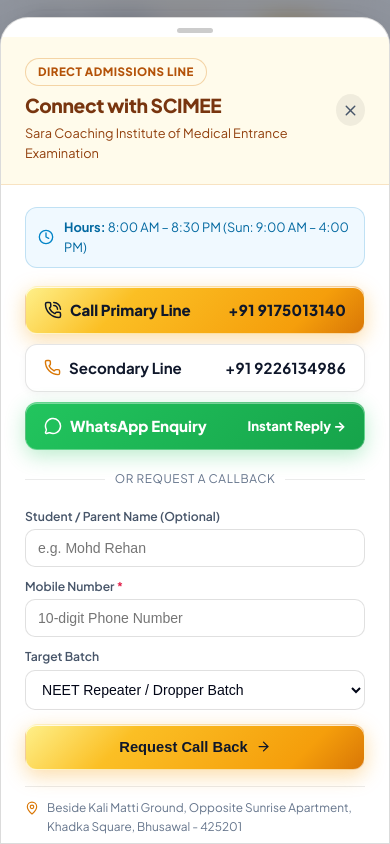
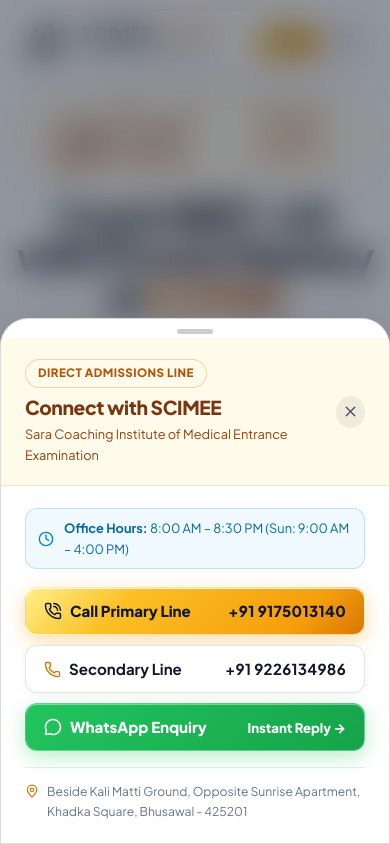
Before and after one commit to SayyedAquib/scimee, a React (Vite) app: page / in a window 390 px wide. Both pictures are taken after a click on the button "Call". Shown: the top 844 px of the page. Built offline with nearby package versions, Linux system fonts and the light colour scheme; a web font is replaced by a local one.

Commit message:
feat: add PhoneCallModal component for contact options and operating hours

```diff
--- a/src/components/PhoneCallModal.jsx
+++ b/src/components/PhoneCallModal.jsx
@@ -1,14 +1,8 @@
-import React, { useState, useEffect } from 'react';
-import { Phone, PhoneCall, MessageCircle, Clock, MapPin, X, CheckCircle2, ArrowRight } from 'lucide-react';
+import React, { useEffect } from 'react';
+import { Phone, PhoneCall, MessageCircle, Clock, MapPin, X } from 'lucide-react';
 import siteConfig from '../data/site-config.json';
 
 export default function PhoneCallModal({ isOpen, onClose }) {
-  const [callbackRequested, setCallbackRequested] = useState(false);
-  const [phoneNumber, setPhoneNumber] = useState('');
-  const [studentName, setStudentName] = useState('');
-  const [selectedCourse, setSelectedCourse] = useState('NEET Repeater');
-  const [formError, setFormError] = useState('');
-
   // Handle escape key
   useEffect(() => {
     const handleKeyDown = (e) => {
@@ -33,24 +27,6 @@
   }, [isOpen]);
 
   if (!isOpen) return null;
-
-  const handleCallbackSubmit = (e) => {
-    e.preventDefault();
-    if (!phoneNumber || phoneNumber.trim().length < 10) {
-      setFormError('Please enter a valid 10-digit mobile number.');
-      return;
-    }
-    setFormError('');
-    setCallbackRequested(true);
-  };
-
-  const resetAndClose = () => {
-    setCallbackRequested(false);
-    setPhoneNumber('');
-    setStudentName('');
-    setFormError('');
-    onClose();
-  };
 
   const whatsappUrl = `https://wa.me/${siteConfig.contact.whatsappNumber}?text=${encodeURIComponent(
     siteConfig.contact.whatsappPrefillText
@@ -88,7 +64,7 @@
           </div>
 
           <button
-            onClick={resetAndClose}
+            onClick={onClose}
             aria-label="Close dialog"
             style={{
               background: 'rgba(0, 0, 0, 0.06)',
@@ -124,12 +100,12 @@
           }}>
             <Clock size={16} color="#0284c7" style={{ flexShrink: 0 }} />
             <div style={{ fontSize: '0.8rem', color: '#0369a1' }}>
-              <strong>Hours:</strong> {siteConfig.contact.operatingHours.weekdays} (Sun: {siteConfig.contact.operatingHours.sunday})
+              <strong>Office Hours:</strong> {siteConfig.contact.operatingHours.weekdays} (Sun: {siteConfig.contact.operatingHours.sunday})
             </div>
           </div>
 
-          {/* Instant 1-Tap Calling Controls (Unified Row Dimensions) */}
-          <div style={{ display: 'flex', flexDirection: 'column', gap: '10px', marginBottom: '20px' }}>
+          {/* Instant 1-Tap Calling Controls */}
+          <div style={{ display: 'flex', flexDirection: 'column', gap: '10px', marginBottom: '16px' }}>
             <a
               href={`tel:${siteConfig.contact.primaryPhone}`}
               className="btn-primary"
@@ -205,147 +181,15 @@
             </a>
           </div>
 
-          {/* Apple Divider */}
-          <div style={{
-            display: 'flex',
-            alignItems: 'center',
-            gap: '10px',
-            margin: '18px 0',
-            color: 'var(--text-muted)',
-            fontSize: '0.74rem',
-            letterSpacing: '0.05em'
-          }}>
-            <div style={{ flex: 1, height: '1px', background: 'rgba(0,0,0,0.08)' }} />
-            <span>OR REQUEST A CALLBACK</span>
-            <div style={{ flex: 1, height: '1px', background: 'rgba(0,0,0,0.08)' }} />
-          </div>
-
-          {/* Callback Form */}
-          {callbackRequested ? (
-            <div style={{
-              background: '#ecfdf5',
-              border: '1px solid rgba(5, 150, 105, 0.3)',
-              borderRadius: '16px',
-              padding: '18px',
-              textAlign: 'center'
-            }}>
-              <CheckCircle2 size={32} color="#059669" style={{ margin: '0 auto 8px' }} />
-              <h4 style={{ color: '#065f46', fontSize: '1rem', fontWeight: '800', marginBottom: '4px' }}>
-                Callback Request Received!
-              </h4>
-              <p style={{ fontSize: '0.82rem', color: '#047857' }}>
-                Our faculty counselor will call you shortly at <strong>{phoneNumber}</strong>.
-              </p>
-              <button
-                onClick={resetAndClose}
-                className="btn-secondary"
-                style={{ marginTop: '12px', width: '100%', padding: '10px', height: '42px' }}
-              >
-                Done
-              </button>
-            </div>
-          ) : (
-            <form onSubmit={handleCallbackSubmit} style={{ display: 'flex', flexDirection: 'column', gap: '10px' }}>
-              <div>
-                <label style={{ display: 'block', fontSize: '0.76rem', color: 'var(--text-sub)', marginBottom: '3px', fontWeight: '600' }}>
-                  Student / Parent Name (Optional)
-                </label>
-                <input
-                  type="text"
-                  placeholder="e.g. Mohd Rehan"
-                  value={studentName}
-                  onChange={(e) => setStudentName(e.target.value)}
-                  style={{
-                    width: '100%',
-                    padding: '10px 12px',
-                    borderRadius: '10px',
-                    background: '#ffffff',
-                    border: '1px solid rgba(0, 0, 0, 0.12)',
-                    color: 'var(--text-heading)',
-                    fontSize: '0.88rem',
-                    outline: 'none'
-                  }}
-                />
-              </div>
-
-              <div>
-                <label style={{ display: 'block', fontSize: '0.76rem', color: 'var(--text-sub)', marginBottom: '3px', fontWeight: '600' }}>
-                  Mobile Number <span style={{ color: '#e11d48' }}>*</span>
-                </label>
-                <input
-                  type="tel"
-                  required
-                  placeholder="10-digit Phone Number"
-                  value={phoneNumber}
-                  onChange={(e) => setPhoneNumber(e.target.value)}
-                  style={{
-                    width: '100%',
-                    padding: '10px 12px',
-                    borderRadius: '10px',
-                    background: '#ffffff',
-                    border: formError ? '1px solid #e11d48' : '1px solid rgba(0, 0, 0, 0.12)',
-                    color: 'var(--text-heading)',
-                    fontSize: '0.88rem',
-                    outline: 'none'
-                  }}
-                />
-                {formError && (
-                  <p style={{ color: '#e11d48', fontSize: '0.72rem', marginTop: '3px' }}>{formError}</p>
-                )}
-              </div>
-
-              <div>
-                <label style={{ display: 'block', fontSize: '0.76rem', color: 'var(--text-sub)', marginBottom: '3px', fontWeight: '600' }}>
-                  Target Batch
-                </label>
-                <select
-                  value={selectedCourse}
-                  onChange={(e) => setSelectedCourse(e.target.value)}
-                  style={{
-                    width: '100%',
-                    padding: '10px 12px',
-                    borderRadius: '10px',
-                    background: '#ffffff',
-                    border: '1px solid rgba(0, 0, 0, 0.12)',
-                    color: 'var(--text-heading)',
-                    fontSize: '0.88rem',
-                    outline: 'none'
-                  }}
-                >
-                  <option value="NEET Repeater">NEET Repeater / Dropper Batch</option>
-                  <option value="NEET 11th/12th Integrated">NEET 11th &amp; 12th Integrated</option>
-                  <option value="Pre-Foundation 5th-10th">Pre-Foundation (Class 5th - 10th)</option>
-                  <option value="MHT-CET / JEE">MHT-CET &amp; JEE Foundation</option>
-                </select>
-              </div>
-
-              <button
-                type="submit"
-                className="btn-primary"
-                style={{
-                  width: '100%',
-                  marginTop: '4px',
-                  padding: '11px',
-                  fontSize: '0.92rem',
-                  height: '46px',
-                  borderRadius: '12px'
-                }}
-              >
-                <span>Request Call Back</span>
-                <ArrowRight size={15} />
-              </button>
-            </form>
-          )}
-
           {/* Location Footnote */}
           <div style={{
             display: 'flex',
             alignItems: 'flex-start',
             gap: '8px',
             marginTop: '16px',
-            paddingTop: '12px',
+            paddingTop: '14px',
             borderTop: '1px solid rgba(0, 0, 0, 0.08)',
-            fontSize: '0.74rem',
+            fontSize: '0.76rem',
             color: 'var(--text-muted)'
           }}>
             <MapPin size={14} color="#d97706" style={{ flexShrink: 0, marginTop: '2px' }} />
```
